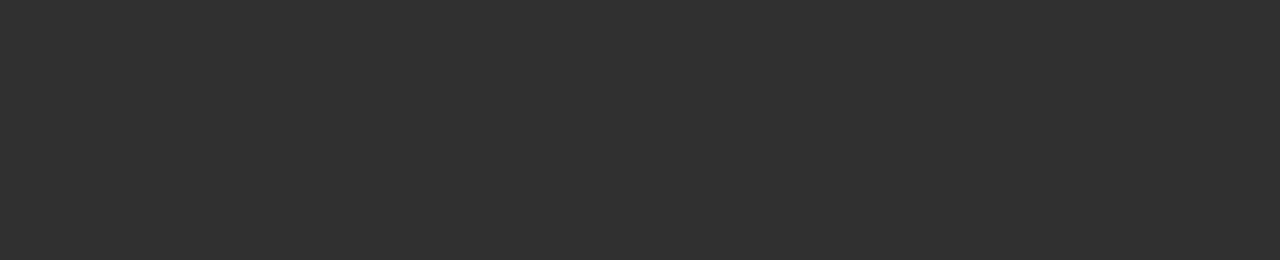
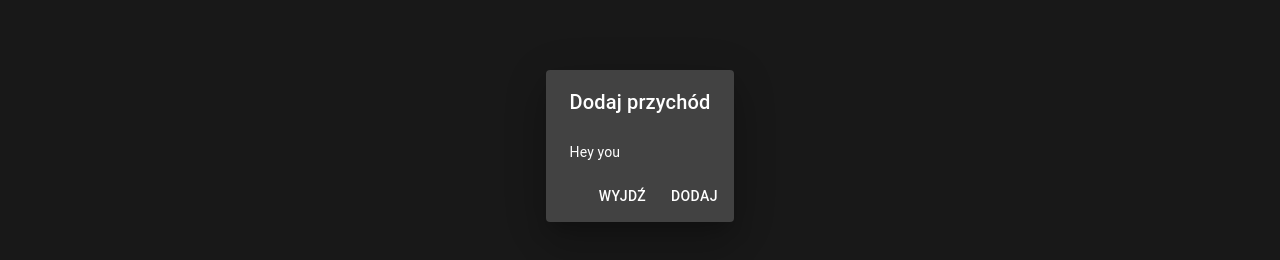
Before and after one commit to Pogorzelas/home-budget-forntend, a React (Create React App) app: page /income in a window 1280 px wide. Both pictures are taken after a click on the button 1240 px from the left and 100 px from the top of the page. Shown: the part 254-514 px from the top of the page. Built offline with nearby package versions, Linux system fonts and the light colour scheme; no server answers.

Commit message:
chore(*): add actions to modal

```diff
--- a/src/components/IncomeModal/IncomeModal.component.tsx
+++ b/src/components/IncomeModal/IncomeModal.component.tsx
@@ -1,12 +1,27 @@
 import React, {FC} from "react";
-import {Dialog} from "@material-ui/core";
+import {Button, Dialog, DialogActions, DialogContent, DialogTitle} from "@material-ui/core";
 import {useIncomeModal} from "./useIncomeModal";
 
+const TITLE = 'Dodaj przychód';
+const CANCEL_BUTTON = 'Wyjdź';
+const ADD_BUTTON = 'Dodaj';
+
 const IncomeModal: FC = () => {
-  const {isOpen, handleClose} = useIncomeModal();
+  const {isOpen, handleClose, addIncome} = useIncomeModal();
   return (
     <Dialog open={isOpen} onClose={handleClose}>
-
+      <DialogTitle>{TITLE}</DialogTitle>
+      <DialogContent>
+        Hey you
+      </DialogContent>
+      <DialogActions>
+        <Button onClick={handleClose}>
+          {CANCEL_BUTTON}
+        </Button>
+        <Button onClick={addIncome}>
+          {ADD_BUTTON}
+        </Button>
+      </DialogActions>
     </Dialog>
   );
 };
--- a/src/components/IncomeModal/useIncomeModal.ts
+++ b/src/components/IncomeModal/useIncomeModal.ts
@@ -1,10 +1,11 @@
 import {useDispatch, useSelector} from "react-redux";
 import {dialogActions} from "../../store/dialog/action";
+import {useRef, useState} from "react";
 
 interface Hook {
   isOpen: boolean;
   handleClose: VoidFunction;
-  addIncome: (source: string, amount: number) => void;
+  addIncome: VoidFunction;
 }
 
 interface State {
@@ -16,6 +17,11 @@
 export const useIncomeModal = (): Hook => {
   const dispatch = useDispatch();
   const isOpen = useSelector((state: State): boolean => state.dialog.isIncomeModalOpened);
+  const income = useRef();
+
+  const handleChange = () => {
+
+  };
 
   const handleClose = (): void => {
     dispatch(dialogActions.openIncomeModal());
--- a/src/components/IncomeTable/TableName/TableName.component.tsx
+++ b/src/components/IncomeTable/TableName/TableName.component.tsx
@@ -2,6 +2,7 @@
 import {Fab, Typography} from "@material-ui/core";
 import {Add} from "@material-ui/icons";
 import {useAddButton} from "./useAddButton";
+import IncomeModal from "../../IncomeModal";
 
 const TABLE_NAME = 'Dochody';
 
@@ -26,6 +27,7 @@
       >
         <Add/>
       </Fab>
+      <IncomeModal/>
     </div>
   )
 };
--- a/src/components/IncomeTable/TableName/useAddButton.ts
+++ b/src/components/IncomeTable/TableName/useAddButton.ts
@@ -1,4 +1,5 @@
 import {useDispatch} from "react-redux";
+import {dialogActions} from "../../../store/dialog/action";
 
 interface Hook {
   openModal: VoidFunction;
@@ -8,7 +9,7 @@
   const dispatch = useDispatch();
 
   const openModal = (): void => {
-
+    dispatch(dialogActions.openIncomeModal())
   };
 
   return {
```
